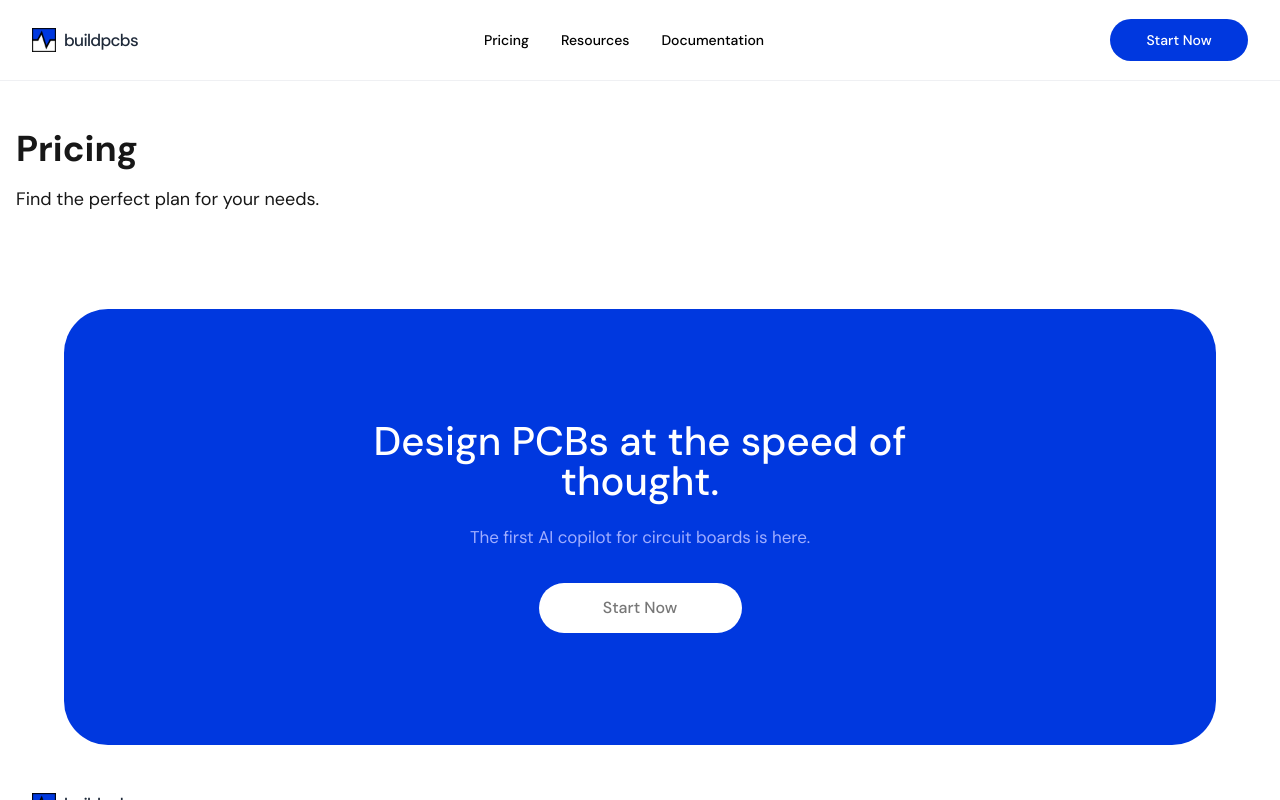
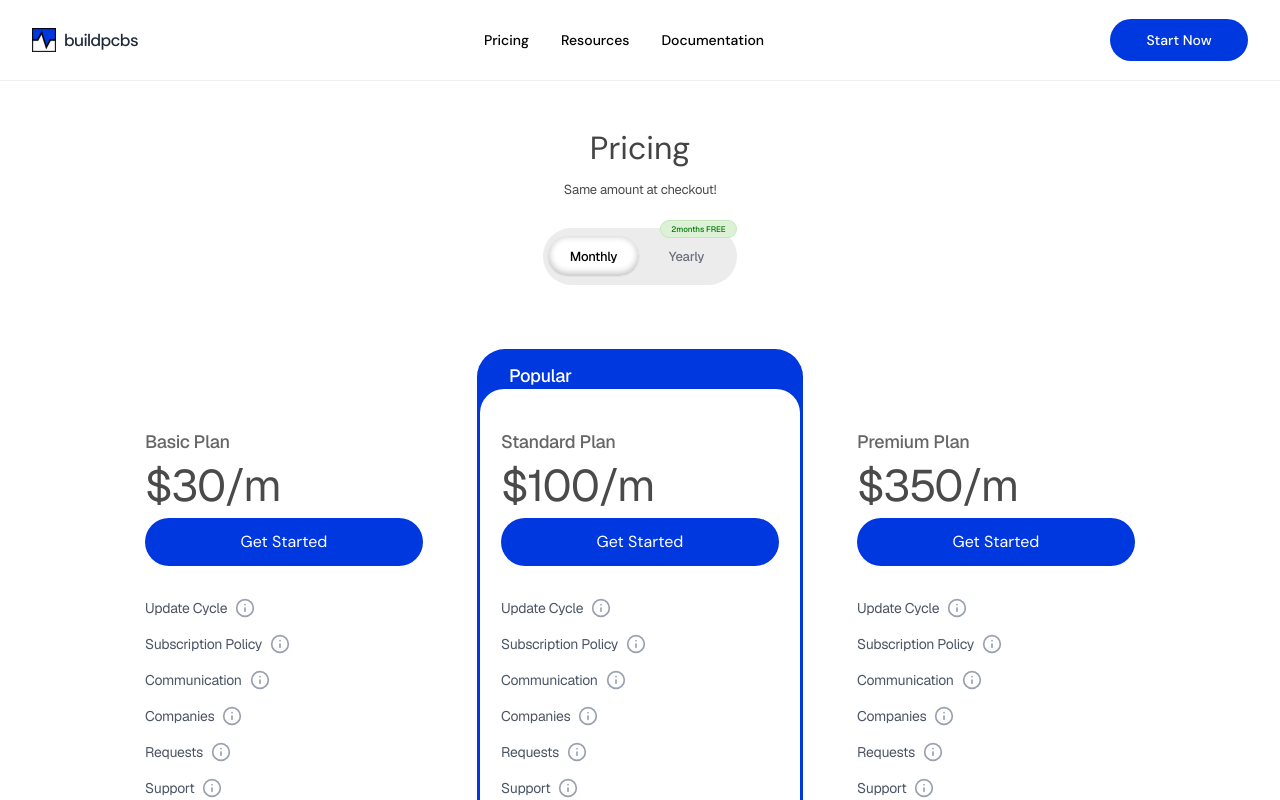
Before and after one commit to BuildPCBs/buildpcbs_web, a Next.js app: page /pricing in a window 1280 px wide. Shown: the top 800 px of the page. Built offline with nearby package versions, Linux system fonts and the light colour scheme.

Commit message:
feat(pricing): Implement pricing page with toggle and card components

```diff
--- a/package.json
+++ b/package.json
@@ -10,6 +10,7 @@
   },
   "dependencies": {
     "framer-motion": "^12.23.24",
+    "geist": "^1.5.1",
     "lucide-react": "^0.522.0",
     "next": "15.3.4",
     "react": "^19.0.0",
--- a/src/app/globals.css
+++ b/src/app/globals.css
@@ -22,6 +22,8 @@
   --color-foreground: var(--foreground);
   --font-sans: var(--font-sans);
   --font-mono: var(--font-mono);
+  --font-geist-sans: var(--font-geist-sans);
+  --font-geist-mono: var(--font-geist-mono);
 }
 
 @media (prefers-color-scheme: dark) {
--- a/src/app/layout.tsx
+++ b/src/app/layout.tsx
@@ -1,5 +1,7 @@
 import type { Metadata } from "next";
 import { DM_Sans, DM_Mono } from "next/font/google";
+import { GeistSans } from "geist/font/sans";
+import { GeistMono } from "geist/font/mono";
 import "./globals.css";
 import Navbar from "@/components/Navbar";
 import Footer from "@/components/Footer";
@@ -17,8 +19,23 @@ const dmMono = DM_Mono({
 });
 
 export const metadata: Metadata = {
+  metadataBase: new URL("https://buildpcb.ai"),
   title: "buildPCB.ai",
   description: "From Concept to PCB in Minutes, Not Days",
+  openGraph: {
+    images: [
+      {
+        url: "/og-image.png",
+        width: 1200,
+        height: 630,
+        alt: "buildPCB.ai - From Concept to PCB in Minutes",
+      },
+    ],
+  },
+  twitter: {
+    card: "summary_large_image",
+    images: ["/og-image.png"],
+  },
 };
 
 export default function RootLayout({
@@ -29,7 +46,7 @@ export default function RootLayout({
   return (
     <html lang="en">
       <body
-        className={`${dmSans.variable} ${dmMono.variable} font-sans antialiased`}
+        className={`${dmSans.variable} ${dmMono.variable} ${GeistSans.variable} ${GeistMono.variable} font-sans antialiased`}
       >
         <Navbar />
         <main className="pt-32 md:pt-0">{children}</main>
--- a/src/app/pricing/page.tsx
+++ b/src/app/pricing/page.tsx
@@ -1,10 +1,77 @@
-import React from 'react';
+"use client";
+
+import React, { useState } from 'react';
+import PricingToggle from '@/components/PricingToggle';
+import PricingCard from '@/components/PricingCard';
 
 const PricingPage = () => {
+  const [isYearly, setIsYearly] = useState(false);
+  const [selectedPlan, setSelectedPlan] = useState<string | null>('Standard Plan');
+
+  const handleSelectPlan = (planName: string) => {
+    setSelectedPlan(planName);
+  };
+
+  const features = [
+    "Update Cycle",
+    "Subscription Policy",
+    "Communication",
+    "Companies",
+    "Requests",
+    "Support",
+    "Additional Director"
+  ];
+
+  const pricing = {
+    monthly: {
+      basic: "$30/m",
+      standard: "$100/m",
+      premium: "$350/m",
+    },
+    yearly: {
+      basic: "$300/y",
+      standard: "$1000/y",
+      premium: "$3500/y",
+    }
+  };
+
   return (
-    <div className="container mx-auto py-12 px-4">
-      <h1 className="text-4xl font-bold">Pricing</h1>
-      <p className="mt-4 text-lg">Find the perfect plan for your needs.</p>
+    <div className="container mx-auto py-6 md:py-12 px-4">
+      <div className="text-left md:text-center">
+        <h1 className="text-[32px] font-sans font-normal text-[#444444] leading-[1.2] mb-4">
+          Pricing
+        </h1>
+        <p className="text-[13px] font-geist-sans font-normal text-[#4A4A4A] leading-none tracking-[-0.02em] mb-4 md:mb-8">
+          Same amount at checkout!
+        </p>
+        <div className="flex justify-center mb-6 md:mb-12">
+          <PricingToggle isYearly={isYearly} setIsYearly={setIsYearly} />
+        </div>
+        <div className="flex flex-col md:flex-row justify-center items-center md:items-stretch gap-4">
+          <PricingCard
+            planName="Basic Plan"
+            price={isYearly ? pricing.yearly.basic : pricing.monthly.basic}
+            features={features}
+            isSelected={selectedPlan === 'Basic Plan'}
+            onSelect={() => handleSelectPlan('Basic Plan')}
+          />
+          <PricingCard
+            planName="Standard Plan"
+            price={isYearly ? pricing.yearly.standard : pricing.monthly.standard}
+            features={features}
+            isPopular
+            isSelected={selectedPlan === 'Standard Plan'}
+            onSelect={() => handleSelectPlan('Standard Plan')}
+          />
+          <PricingCard
+            planName="Premium Plan"
+            price={isYearly ? pricing.yearly.premium : pricing.monthly.premium}
+            features={features}
+            isSelected={selectedPlan === 'Premium Plan'}
+            onSelect={() => handleSelectPlan('Premium Plan')}
+          />
+        </div>
+      </div>
     </div>
   );
 };
--- a/src/components/Navbar.tsx
+++ b/src/components/Navbar.tsx
@@ -1,28 +1,44 @@
 "use client";
 
 import React, { useState } from "react";
-import { motion, useScroll, useMotionValueEvent } from "framer-motion";
+import { motion, AnimatePresence } from "framer-motion";
 import Link from "next/link";
 import Image from "next/image";
 
 const Navbar = () => {
   const [isMobileMenuOpen, setIsMobileMenuOpen] = useState(false);
-  const { scrollY } = useScroll();
-  const [isScrolled, setIsScrolled] = useState(false);
-
-  useMotionValueEvent(scrollY, "change", (latest) => {
-    if (latest > 100) {
-      setIsScrolled(true);
-    } else {
-      setIsScrolled(false);
-    }
-  });
 
   const navLinks = [
     { name: "Pricing", href: "/pricing" },
     { name: "Resources", href: "/resources" },
     { name: "Documentation", href: "/documentation" },
   ];
+
+  const menuVariants = {
+    open: {
+      transition: { staggerChildren: 0.07, delayChildren: 0.2 },
+    },
+    closed: {
+      transition: { staggerChildren: 0.05, staggerDirection: -1 },
+    },
+  };
+
+  const menuItemVariants = {
+    open: {
+      y: 0,
+      opacity: 1,
+      transition: {
+        y: { stiffness: 1000, velocity: -100 },
+      },
+    },
+    closed: {
+      y: 50,
+      opacity: 0,
+      transition: {
+        y: { stiffness: 1000 },
+      },
+    },
+  };
 
   return (
     <>
@@ -66,38 +82,8 @@ const Navbar = () => {
         </div>
       </nav>
 
-      {/* Scrolling Pill Navbar (Desktop) */}
-      <motion.div
-        initial={{ y: "-150%" }}
-        animate={{ y: isScrolled ? 0 : "-150%" }}
-        transition={{ duration: 0.35, ease: "easeInOut" }}
-        className="hidden md:flex fixed top-4 left-1/2 -translate-x-1/2 z-50"
-      >
-        <div className="w-[349px] h-[72px] rounded-full border-[0.5px] border-[#DDDDDD] dark:border-[#262626] bg-white/80 dark:bg-[#151515]/80 backdrop-blur-sm flex items-center justify-center">
-          <div className="w-[341px] h-[62px] rounded-full border border-dashed border-[#DDDDDD] dark:border-[#262626] flex items-center justify-between px-4">
-            <Link href="/" className="flex items-center gap-2">
-              <Image
-                src="/logo.png"
-                alt="buildpcbs logo"
-                width={24}
-                height={20}
-              />
-              <span className="font-medium text-[17px] leading-none tracking-[-0.04em] text-gray-800 dark:text-white">
-                buildpcbs
-              </span>
-            </Link>
-            <a
-              href=""
-              className="flex items-center justify-center w-[157px] h-[50px] rounded-full text-white font-medium bg-[#0038DF] hover:opacity-90 transition-opacity"
-            >
-              Start Now
-            </a>
-          </div>
-        </div>
-      </motion.div>
-
-      {/* Mobile Navbar (Restored) */}
-      <div className="md:hidden absolute top-8 left-1/2 -translate-x-1/2 w-[347px] z-20">
+      {/* Mobile Navbar */}
+      <div className="md:hidden fixed top-8 left-1/2 -translate-x-1/2 w-[347px] z-50">
         <div className="flex items-center justify-between h-[62px] rounded-full px-4 bg-white/80 backdrop-blur-sm border border-[#DDDDDD] dark:bg-[#151515] dark:border-[#2A2A2A]">
           <Link href="/" className="flex items-center gap-2">
             <Image
@@ -124,27 +110,44 @@ const Navbar = () => {
           </button>
         </div>
       </div>
+
+      <AnimatePresence>
         {isMobileMenuOpen && (
-        <div className="md:hidden z-10" id="mobile-menu">
-          <div className="space-y-1 px-2 pt-20 pb-3 sm:px-3">
+          <motion.div
+            initial={{ opacity: 0 }}
+            animate={{ opacity: 1 }}
+            exit={{ opacity: 0 }}
+            className="md:hidden fixed inset-0 z-40 bg-white/95 dark:bg-black/95 backdrop-blur-sm"
+          >
+            <motion.div
+              variants={menuVariants}
+              initial="closed"
+              animate="open"
+              exit="closed"
+              className="flex flex-col items-center justify-center h-full gap-8"
+            >
               {navLinks.map((link) => (
-              <a
+                <motion.a
                   key={link.name}
                   href={link.href}
-                className="block rounded-md px-3 py-2 text-base font-medium text-gray-700 hover:bg-gray-100"
+                  variants={menuItemVariants}
+                  className="text-2xl font-medium text-gray-800 dark:text-gray-200 hover:text-[color:var(--primary-brand)] transition-colors"
+                  onClick={() => setIsMobileMenuOpen(false)}
                 >
                   {link.name}
-              </a>
+                </motion.a>
               ))}
-            <a
+              <motion.a
                 href=""
-              className="block rounded-md bg-blue-600 px-3 py-2 text-base font-medium text-white hover:bg-blue-700"
+                variants={menuItemVariants}
+                className="flex items-center justify-center w-[180px] h-[50px] rounded-full bg-[color:var(--primary-brand)] text-lg font-medium text-white hover:opacity-90"
               >
                 Start Now
-            </a>
-          </div>
-        </div>
+              </motion.a>
+            </motion.div>
+          </motion.div>
         )}
+      </AnimatePresence>
     </>
   );
 };
--- /dev/null
+++ b/src/components/PricingCard.tsx
@@ -0,0 +1,83 @@
+import React from "react";
+import { Info } from "lucide-react";
+
+interface PricingCardProps {
+  planName: string;
+  price: string;
+  features: string[];
+  isPopular?: boolean;
+  isSelected?: boolean;
+  onSelect?: () => void;
+}
+
+const PricingCard: React.FC<PricingCardProps> = ({
+  planName,
+  price,
+  features,
+  isPopular,
+  isSelected,
+  onSelect,
+}) => {
+  const active = isPopular || isSelected;
+
+  return (
+    <div
+      onClick={onSelect}
+      className="relative group w-full md:w-[340px] h-auto md:h-[600px] flex items-center justify-center md:mx-0 my-4 cursor-pointer"
+    >
+      {/* Blue background card */}
+      <div
+        className={`absolute bottom-0 md:bottom-[37px] w-full md:w-[326px] h-[95%] md:h-[526px]
+                    rounded-[24px] md:rounded-[28px] z-0 transition-all duration-300 ease-in-out
+                    ${
+                      active
+                        ? "h-full md:h-[563px] bg-[#0038DF]"
+                        : "bg-transparent group-hover:h-full md:group-hover:h-[563px] group-hover:bg-[#0038DF]"
+                    }`}
+      >
+        <div className="absolute top-3 md:top-4 left-6 md:left-8">
+          {isPopular && (
+            <span className="text-white font-geist-sans font-medium text-[16px] md:text-[18px] leading-none tracking-[-0.02em]">
+              Popular
+            </span>
+          )}
+        </div>
+      </div>
+
+      {/* White foreground card */}
+      <div
+        className="relative z-10 w-full md:w-[320px] h-auto md:h-[520px] rounded-[16px] md:rounded-[24px] flex flex-col
+                   bg-[#F5F6F7] border border-[#F0F1F3]
+                   dark:bg-[#151515] dark:border-[#2A2A2A]
+                   md:bg-white md:dark:bg-black md:border-transparent
+                   pt-6 px-4 pb-5 md:pt-[40px] md:px-[20px] md:pb-[20px]"
+      >
+        <div className="text-left">
+          <h3 className="font-geist-sans font-medium text-[18px] leading-[1.3] tracking-[-0.02em] text-[#666666] dark:text-[#CCCCCC]">
+            {planName}
+          </h3>
+          <p className="text-4xl md:text-[44px] font-geist-sans font-normal text-[#4A4A4A] dark:text-white leading-[1.1] tracking-[-0.03em] my-2">
+            {price}
+          </p>
+        </div>
+
+        <button className="w-full bg-[#0038DF] text-white py-3 rounded-full transition-all duration-300 hover:opacity-90">
+          Get Started
+        </button>
+
+        <ul className="mt-4 md:mt-8 space-y-2 md:space-y-4">
+          {features.map((feature, index) => (
+            <li key={index} className="flex items-center">
+              <span className="font-geist-sans font-normal text-[14px] leading-[1.3] tracking-[-0.02em] text-gray-600 dark:text-gray-300">
+                {feature}
+              </span>
+              <Info className="w-5 h-5 text-gray-400 ml-2 dark:text-gray-500" />
+            </li>
+          ))}
+        </ul>
+      </div>
+    </div>
+  );
+};
+
+export default PricingCard;
--- /dev/null
+++ b/src/components/PricingToggle.tsx
@@ -0,0 +1,52 @@
+"use client";
+
+import React from 'react';
+import { motion } from 'framer-motion';
+
+interface PricingToggleProps {
+  isYearly: boolean;
+  setIsYearly: (isYearly: boolean) => void;
+}
+
+const PricingToggle: React.FC<PricingToggleProps> = ({ isYearly, setIsYearly }) => {
+  return (
+    <div className="relative">
+      <div className="w-[194px] h-[57px] rounded-full bg-[#ECECEC] flex items-center justify-between relative px-[4px]">
+        {/* Sliding Pill */}
+        <motion.div
+          className="absolute top-[8px] left-[4px] w-[93px] h-[41px] bg-white dark:bg-black shadow-[inset_0px_-2px_6px_1px_#14141440] border-[0.3px] border-[#E3E3E3] rounded-full"
+          initial={false}
+          animate={{ x: isYearly ? 90 : 0 }}
+          transition={{ type: "spring", stiffness: 300, damping: 25 }}
+        />
+
+        {/* Buttons */}
+        <button
+          onClick={() => setIsYearly(false)}
+          className={`relative z-10 w-1/2 h-full flex items-center justify-center text-[13px] font-geist-sans font-medium tracking-[-0.02em] transition-colors ${
+            !isYearly ? "text-black dark:text-white" : "text-gray-500 dark:text-gray-400"
+          }`}
+        >
+          Monthly
+        </button>
+        <button
+          onClick={() => setIsYearly(true)}
+          className={`relative z-10 w-1/2 h-full flex items-center justify-center text-[13px] font-geist-sans font-medium tracking-[-0.02em] transition-colors ${
+            isYearly ? "text-black dark:text-white" : "text-gray-500 dark:text-gray-400"
+          }`}
+        >
+          Yearly
+        </button>
+      </div>
+
+      {/* Free badge */}
+      <div className="absolute top-[-8px] right-0 w-[77px] h-[18px] bg-[#DDF1D7] border border-[#C5E8BB] rounded-full flex items-center justify-center">
+        <span className="text-[8px] font-geist-sans font-medium leading-none tracking-[-0.005em] text-[#027804]">
+          2months FREE
+        </span>
+      </div>
+    </div>
+  );
+};
+
+export default PricingToggle;
```
Also changed, not shown: 1 other file (tests, documents, lock files or other folders). Lines whose indentation alone changed are shown as unchanged.
